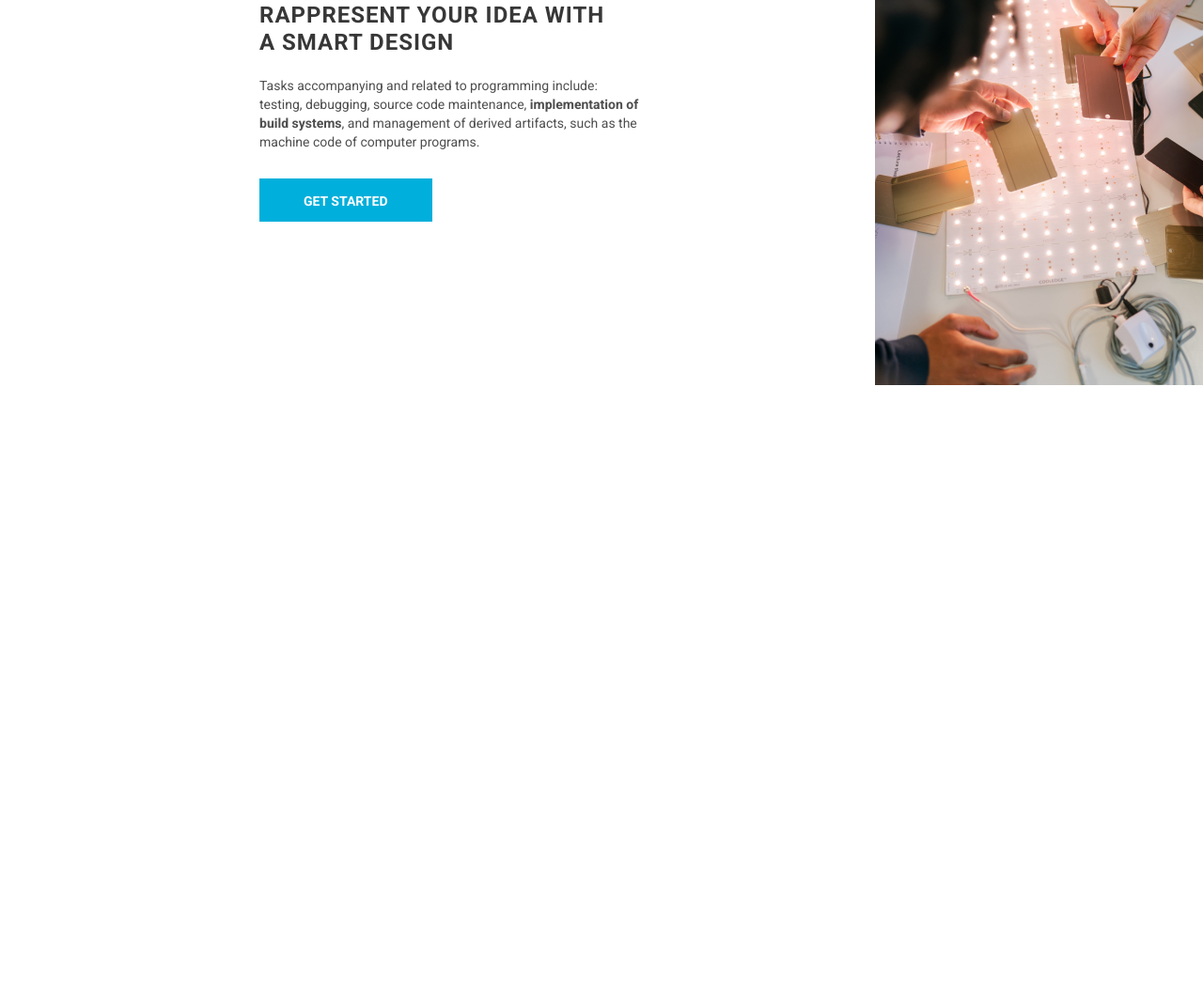
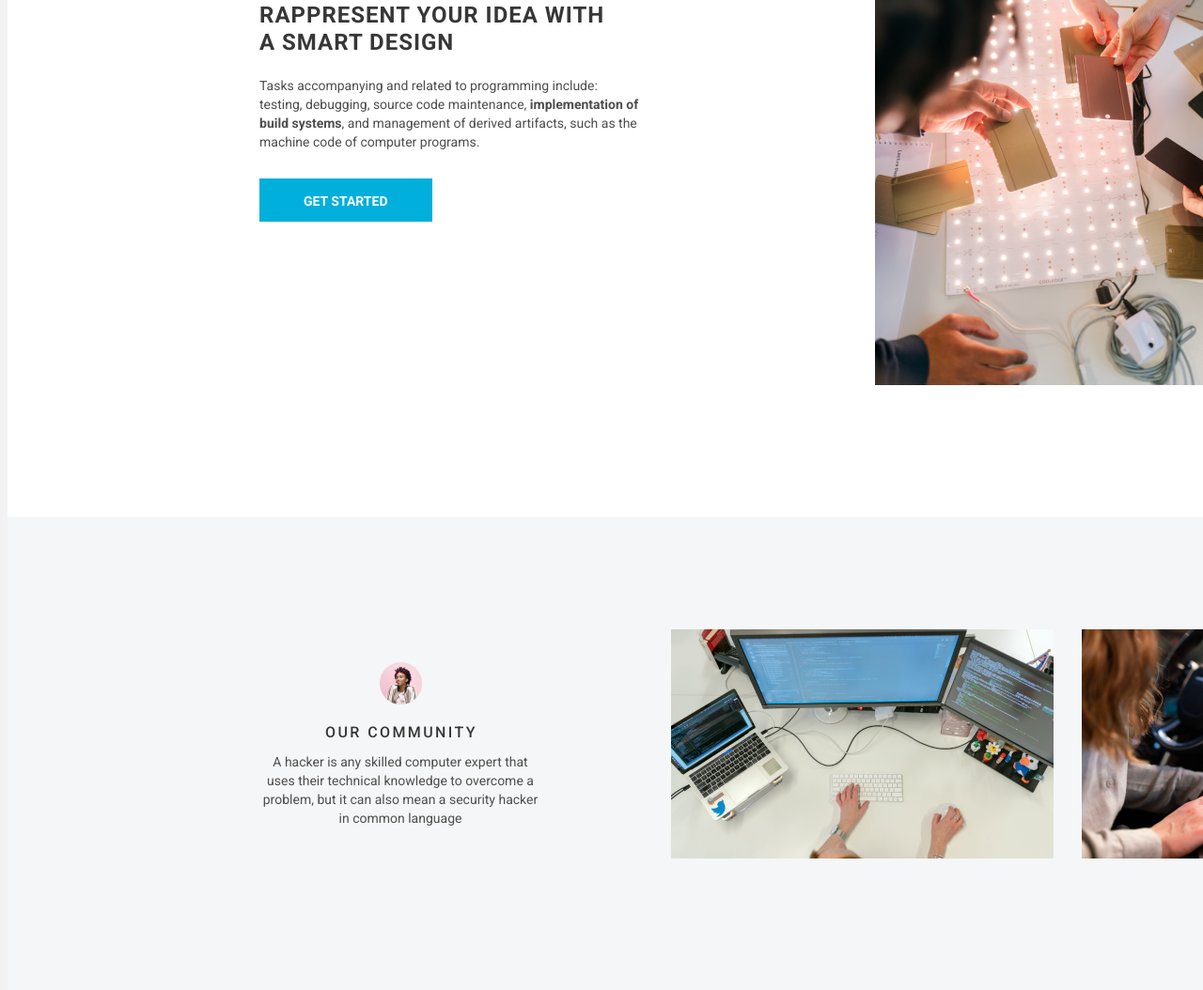
Before and after one commit to KoliverdovLS/webdev, a plain HTML site: page index.html in a window 1280 px wide. Shown: the part 1036-2090 px from the top of the page at 94% size. Before the commit the page ends 1586 px from the top, so only its background shows below. Drawn offline with Linux system fonts and the light colour scheme.

Commit message:
feat: add work to screen 3

```diff
--- a/index.html
+++ b/index.html
@@ -9,7 +9,7 @@
 </head>
 <body>
     <div class="all">
-        <article class="scr1">
+        <div class="scr1">
             <div class="textscr1"><nobr>Your life is webdev</nobr></div>
             <div class="textscr1_little">Whatever the approach to development may be, the final program must satisfy some fundamental properties</div>
             <div class="btn-main">
@@ -29,7 +29,7 @@
                     <img src="assets/telegram_fff.svg">
                 </div>
             </div>
-        </article>
+        </div>
         <header>
             <h1 class="visually-hidden">webdev</h1>
 
@@ -40,7 +40,7 @@
             <div class="faq">FAQ</div>
 
         </header>
-        <article class="scr2">
+        <div class="scr2">
             <div class="src2-img">
                 <img src="assets/SCR2-IMAGE.png">
             </div>
@@ -55,7 +55,20 @@
                     <div class="text-btn-main">GET STARTED</div>
                 </div>
             </div>
-        </article>
+        </div>
+        <div class="scr3">
+            <div class="content-block-scr3">
+                <div image-scr3><img src="assets/IMAGE-SCR3.png"></div>
+                <div class="text-h-scr3"><nobr>our community<nobr></nobr></div>
+                <div class="text-scr3">A hacker is any skilled computer expert that uses their technical knowledge to overcome a problem, but it can also mean a security hacker in common language</div>
+            </div>
+            <div class="slider-block-scr3">
+                <div class="image-slider1"><img src="assets/itemslider1.png"> </div>
+                <div class="image-slider2"><img src="assets/itemslider2.png"> </div>
+                <div class="image-slider3"><img src="assets/itemslider3.png"> </div>
+            </div>
+            <div class="slider-button-scr3"></div>
+        </div>
     </div>
 </body>
 </html>
--- a/style.css
+++ b/style.css
@@ -1,3 +1,112 @@
+
+
+.image-slider3 {
+    position: absolute;
+    width: 407px;
+    height: 244px;
+    left: 874px;
+    top: 0px;
+}
+
+.image-slider2 {
+    position: absolute;
+    width: 407px;
+    height: 244px;
+    left: 437px;
+    top: 0px;
+}
+
+.image-slider1 {
+    position: absolute;
+    width: 407px;
+    height: 244px;
+    left: 0px;
+    top: 0px;
+
+}
+
+.slider-block-scr3 {
+    position: absolute;
+    width: 894px;
+    height: 244px;
+    left: 706px;
+    top: 120px;
+    overflow: hidden;
+}
+
+.text-scr3 {
+    position: absolute;
+    width: 298px;
+    height: 80px;
+    left: calc(50% - 298px/2);
+    top: 96px;
+
+    /* body-14-reg */
+
+    font-family: Roboto;
+    font-style: normal;
+    font-weight: normal;
+    font-size: 14px;
+    line-height: 20px;
+    /* or 20px */
+
+    display: flex;
+    align-items: flex-end;
+    text-align: center;
+
+    color: #4E4E4E;
+}
+
+.text-h-scr3 {
+    position: absolute;
+    width: 160px;
+    height: 20px;
+    left: calc(50% - 160px/2);
+    top: 65px;
+
+    /* h3-16-upper-bold */
+
+    font-family: Roboto;
+    font-style: normal;
+    font-weight: 500;
+    font-size: 16px;
+    line-height: 20px;
+    /* identical to box height, or 125% */
+
+    display: flex;
+    align-items: center;
+    text-align: center;
+    letter-spacing: 2.4px;
+    text-transform: uppercase;
+
+    color: #373737;
+}
+
+.image-scr3 {
+    position: absolute;
+    width: 45px;
+    height: 45px;
+    left: 127px;
+    top: 0px;
+
+}
+
+.content-block-scr3 {
+    position: absolute;
+    width: 298px;
+    height: 175px;
+    left: 269px;
+    top: 155px;
+}
+
+.scr3 {
+    position: absolute;
+    width: 1600px;
+    height: 504px;
+    top: 1586px;
+    background-color: #F5F6F7;
+}
+
 .btn-main-scr2 {
     position: absolute;
     width: 184px;
@@ -78,6 +187,7 @@
     width: 1600px;
     height: 842px;
     top: 744px;
+    background-color: white;
 }
 
 .telega:hover {
@@ -328,7 +438,7 @@ h2 {
 }
 
 body {
-    background-color: white;
+    background-color: #F2F2F2;
 }
 
 .all {
```
Also changed, not shown: assets/IMAGE-SCR3.png (added), assets/itemslider1.png (added), assets/itemslider2.png (added), assets/itemslider3.png (added).
